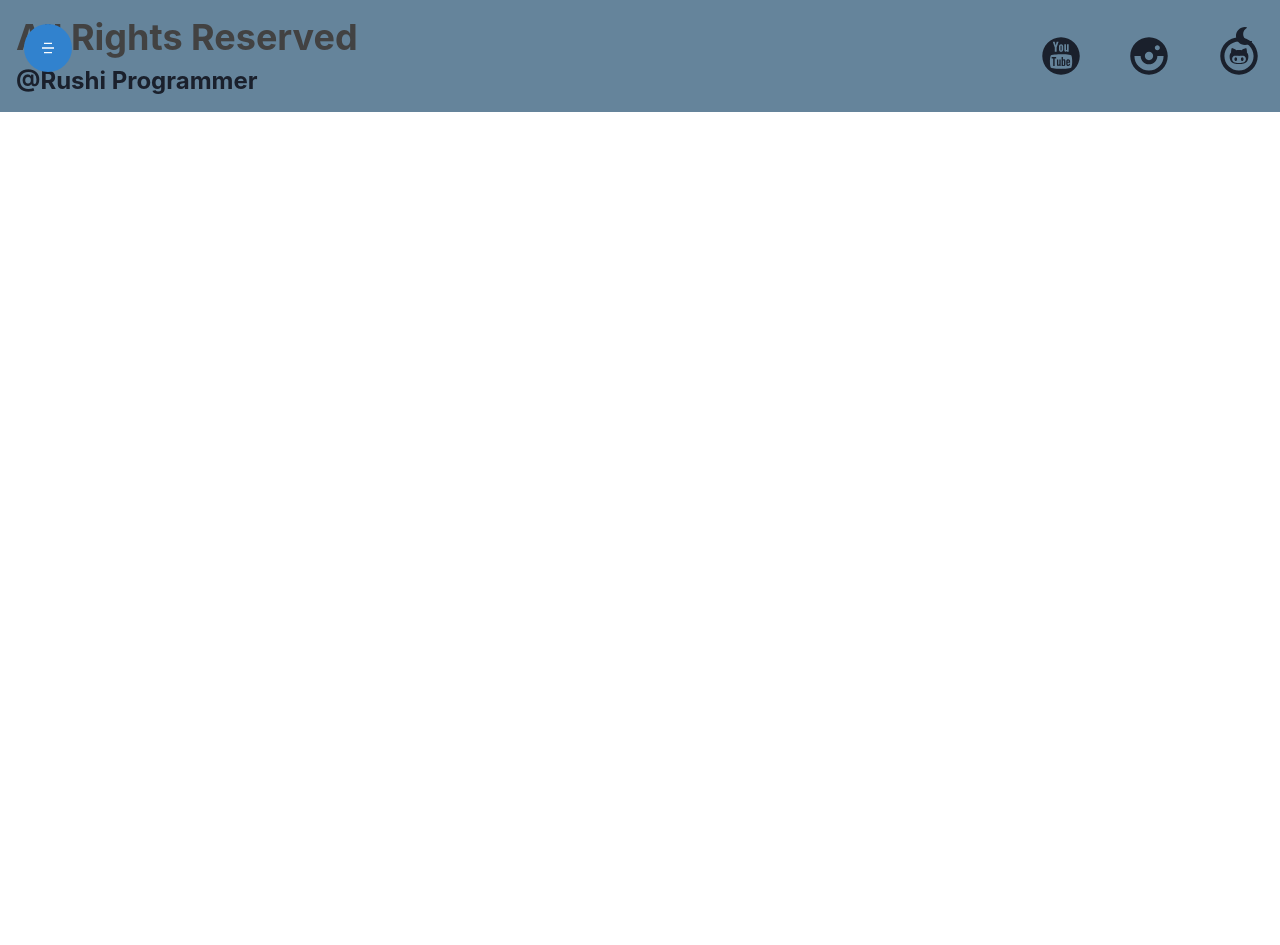
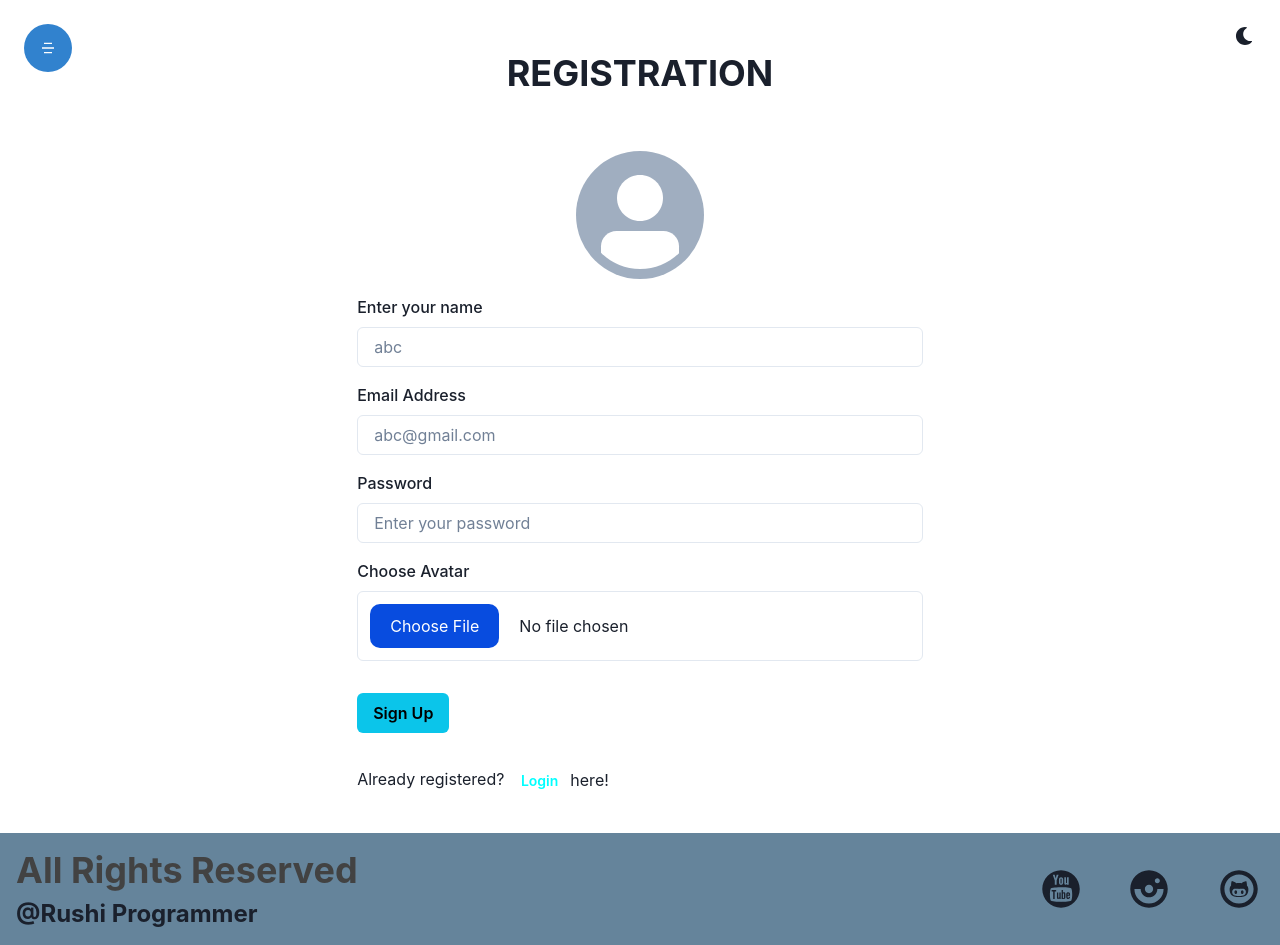
Before and after one commit to hrushikeshmysala2003/Study-App, a React (Create React App) app in the folder studyapp/: page /register in a window 1280 px wide. Before the commit the page ends 800 px from the top, so only its background shows below. Built offline with nearby package versions, Linux system fonts and the light colour scheme.

Commit message:
Added a Register Page

```diff
--- a/studyapp/src/App.js
+++ b/studyapp/src/App.js
@@ -5,6 +5,7 @@ import Header from './components/Layout/Header/header';
 import Courses from './components/Courses/Courses';
 import Footer from './components/Layout/Footer/Footer';
 import Login from './components/Auth/Login';
+import Register from './components/Auth/Register';
 function App() {
   return <Router>
 
@@ -14,6 +15,7 @@ function App() {
       <Route path='/' element={<Home />} ></Route>
       <Route path='/courses' element={<Courses />} ></Route>
       <Route path='/login' element={<Login />} ></Route>
+      <Route path='/register' element={<Register />} ></Route>
     </Routes>
 
     <Footer />
--- a/studyapp/src/components/Auth/Login.jsx
+++ b/studyapp/src/components/Auth/Login.jsx
@@ -19,7 +19,7 @@ const Login = () => {
                 <FormLabel htmlFor="password" children="Password" />
                 <Input required id='password'  placeholder="Enter your password" value={password}  onChange={ e => setPassword(e.target.value) } focusBorderColor='cyan' />
             </Box>
-            <Box my={"4"} >
+            <Box textAlign={"right"} my={"4"} >
                 <Link to={"/forgetpassword"} >
                     <Button fontSize={"sm"} variant={"link"} >Forget Password?</Button>
                 </Link>
--- /dev/null
+++ b/studyapp/src/components/Auth/Register.jsx
@@ -0,0 +1,80 @@
+
+import { Container, Heading, Input, VStack, FormLabel, Box, Button, Avatar } from '@chakra-ui/react'
+import React, { useState } from 'react'
+import { FaFileUpload } from 'react-icons/fa'
+import { Link } from 'react-router-dom'
+const fileUploadStyle = {
+    "&::file-selector-button": {
+        marginRight: "20px",
+        border: "none",
+        background: "#084cdf",
+        padding: "10px 20px",
+        borderRadius: "10px",
+        color: "#fff",
+        cursor: "pointer"
+      },
+
+      "&::file-selector-button:hover": {
+        background: "#0d45a5"
+      }
+}
+const Register = () => {
+    const [image, setImage] = useState("")
+    const fileUploadHandler = (e) => {
+        const file = e.target.files[0];
+
+        const reader = new FileReader();
+        reader.readAsDataURL(file);
+
+        reader.onloadend = () => {
+            setImagePrev(reader.result);
+            setImage(file);
+        }
+    }
+    const [ email, setEmail] = useState("")
+    const [ password, setPassword] = useState("")
+    const [ name, setName] = useState("")
+    const [imagePrev, setImagePrev] = useState("")
+  return <Container padding={"5"} >
+    <VStack h={"full"} justifyContent={"center"} spacing={"10"} >
+
+        <Heading paddingTop={"8"} textTransform={"uppercase"} children="Registration" />
+
+        <form style={{width: "100%"}} >
+            <Box display={"flex"}   justifyContent={"center"} my={"4"}  >
+                <Avatar src={imagePrev} size={"2xl"} />
+            </Box>
+            <Box my={"4"} >
+                <FormLabel htmlFor="name" children="Enter your name" />
+                <Input required type='text' id='name' value={name} placeholder='abc' onChange={ e => setName(e.target.value) } focusBorderColor='cyan' />
+            </Box>
+            <Box my={"4"} >
+                <FormLabel htmlFor="email" children="Email Address" />
+                <Input type='email' required id='email' value={email} placeholder='abc@gmail.com' onChange={ e => setEmail(e.target.value) } focusBorderColor='cyan' />
+            </Box>
+            <Box my={"4"} >
+                <FormLabel htmlFor="password" children="Password" />
+                <Input required id='password'  placeholder="Enter your password" value={password}  onChange={ e => setPassword(e.target.value) } type='password' focusBorderColor='cyan' />
+            </Box>
+            <Box my={"4"} >
+                <FormLabel htmlFor="chooseAvatar" children="Choose Avatar" />
+                <Input accept='image/*' height={"-moz-max-content"} padding={"3"} css={fileUploadStyle} onChange={fileUploadHandler} type='file' required id='chooseAvatar'   focusBorderColor='cyan' />
+            </Box>
+
+
+            <Button width={["100%", "auto"]} my={"4"} colorScheme='cyan' type='submit' >Sign Up</Button>
+
+            <Box my={"4"} >
+                Already registered? <Link to={"/login"} >
+                    <Button   size='sm' color='cyan' variant={"ghost"} >Login</Button>
+                    here!
+                </Link>
+            </Box>
+        </form>
+
+    </VStack>
+  </Container>
+}
+
+
+export default Register
```
